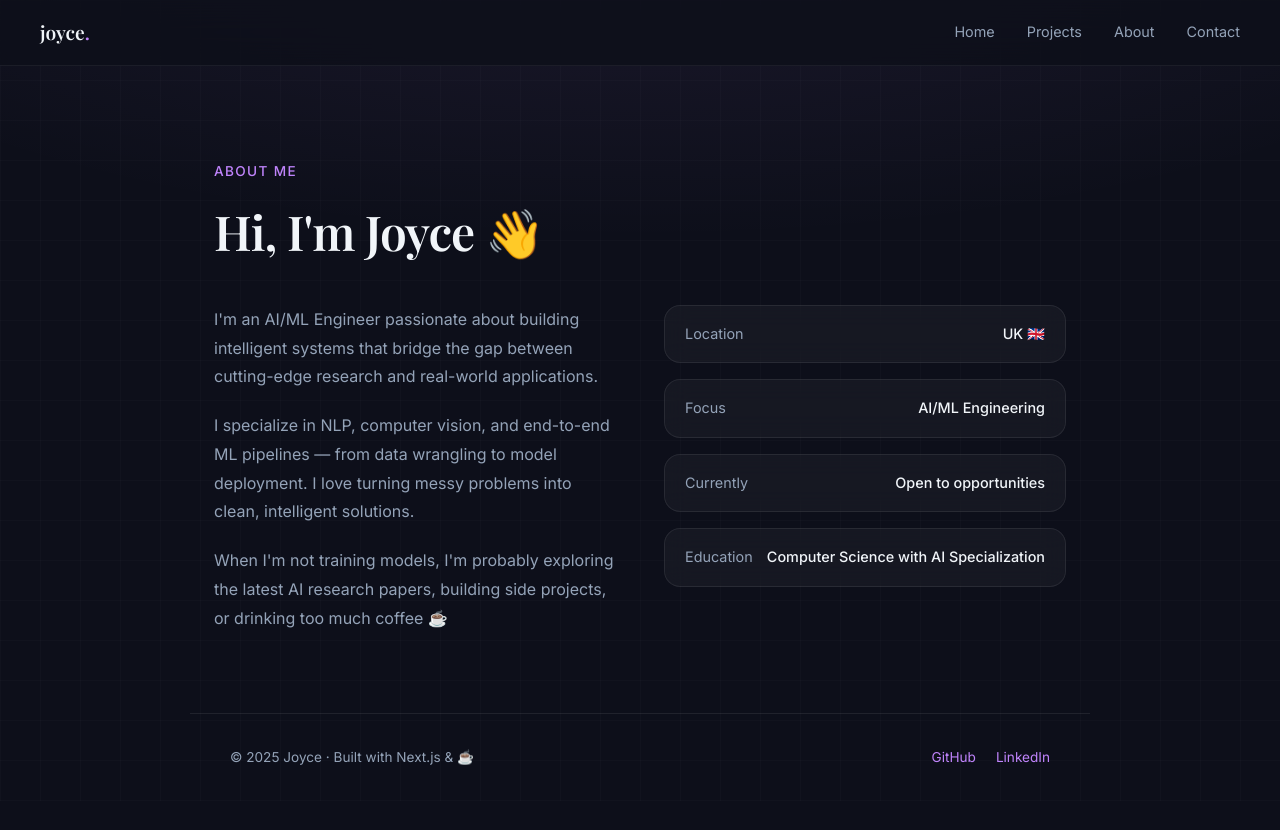
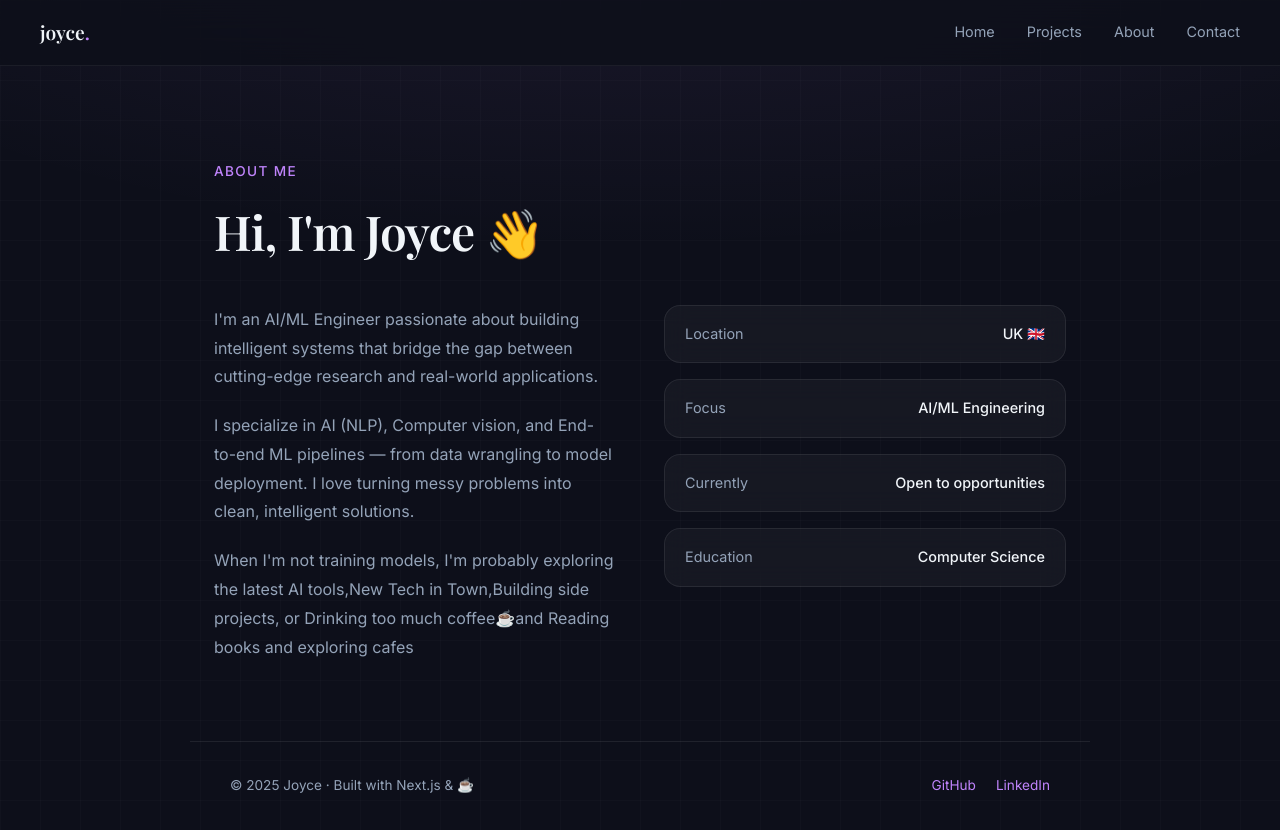
Before and after one commit to kalpanajoycedovari/my-portfolio, a Next.js app: page /About in a window 1280 px wide. Before the commit the page ends 801 px from the top, so only its background shows below. Built offline with nearby package versions, Linux system fonts and the light colour scheme.

Commit message:
Redesign: soft dark aesthetic

```diff
--- a/app/About/page.tsx
+++ b/app/About/page.tsx
@@ -20,10 +20,10 @@ export default function AboutPage() {
             I'm an AI/ML Engineer passionate about building intelligent systems that bridge the gap between cutting-edge research and real-world applications.
           </p>
           <p style={{ color: "var(--text-secondary)", lineHeight: 1.8, marginBottom: "20px" }}>
-            I specialize in NLP, computer vision, and end-to-end ML pipelines — from data wrangling to model deployment. I love turning messy problems into clean, intelligent solutions.
+            I specialize in AI (NLP), Computer vision, and End-to-end ML pipelines — from data wrangling to model deployment. I love turning messy problems into clean, intelligent solutions.
           </p>
           <p style={{ color: "var(--text-secondary)", lineHeight: 1.8 }}>
-            When I'm not training models, I'm probably exploring the latest AI research papers, building side projects, or drinking too much coffee ☕
+            When I'm not training models, I'm probably exploring the latest AI tools,New Tech in Town,Building side projects, or Drinking too much coffee☕and Reading books and exploring cafes
           </p>
         </div>
 
@@ -32,7 +32,7 @@ export default function AboutPage() {
             { label: "Location", value: "UK 🇬🇧" },
             { label: "Focus", value: "AI/ML Engineering" },
             { label: "Currently", value: "Open to opportunities" },
-            { label: "Education", value: "Computer Science with AI Specialization" },
+            { label: "Education", value: "Computer Science" },
           ].map(item => (
             <div key={item.label} className="glass-card" style={{ padding: "16px 20px", display: "flex", justifyContent: "space-between" }}>
               <span style={{ color: "var(--text-secondary)", fontSize: "0.9rem" }}>{item.label}</span>
--- a/app/About/contact/page.tsx
+++ b/app/Contact/page.tsx
@@ -14,7 +14,7 @@ export default function ContactPage() {
         Let's Connect
       </h1>
       <p style={{ color: "var(--text-secondary)", fontSize: "1rem", maxWidth: "480px", marginBottom: "48px" }}>
-        Whether you have an opportunity, a collaboration idea, or just want to chat AI — my inbox is open.
+        Whether you have an opportunity, a collaboration idea, or just want to chat abput AI, New Tech in Town! or BOOKS AND COFFEE — my inbox is open.
       </p>
 
       <div style={{ display: "grid", gridTemplateColumns: "repeat(auto-fit, minmax(200px, 1fr))", gap: "16px", maxWidth: "600px" }}>
```
